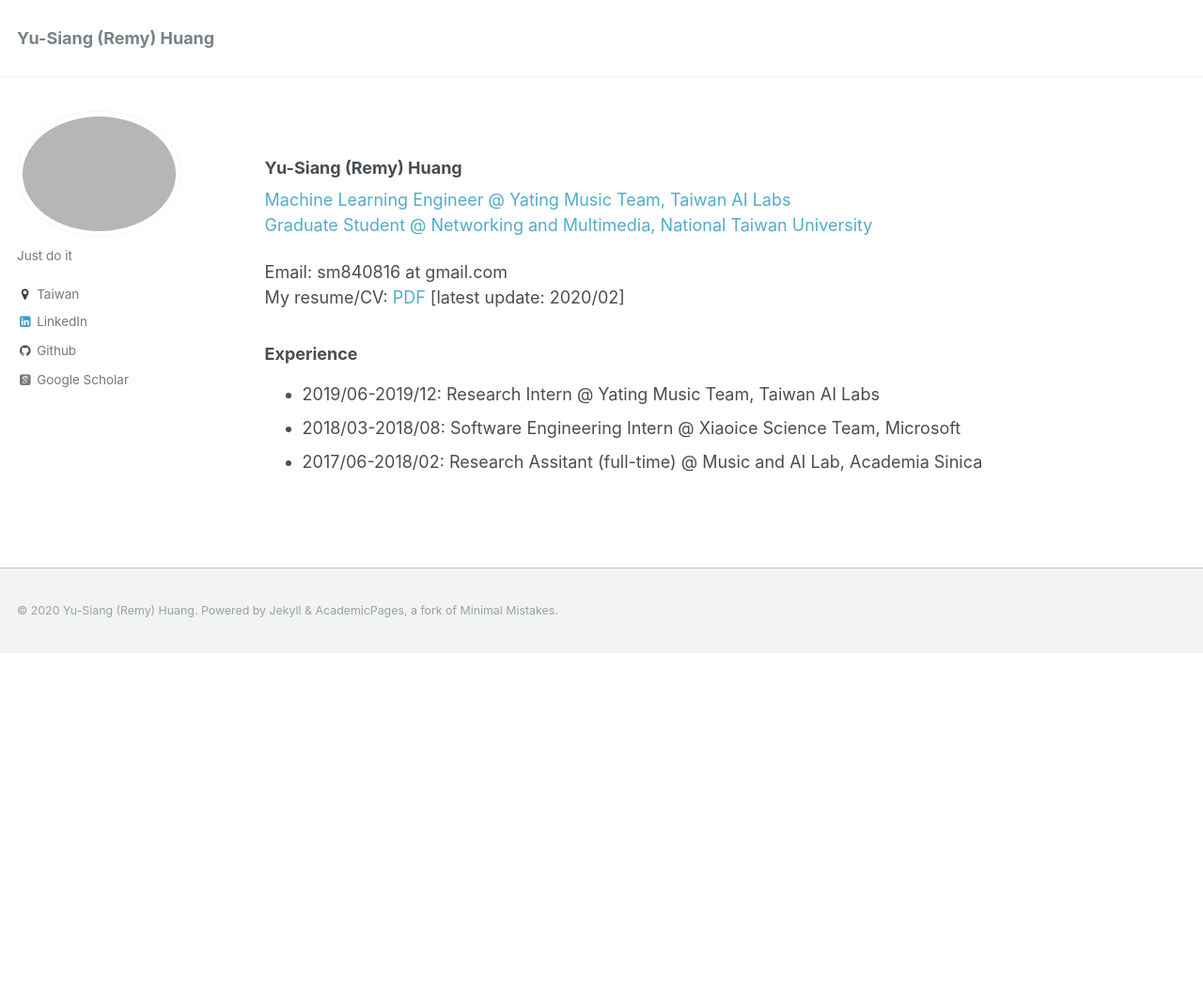
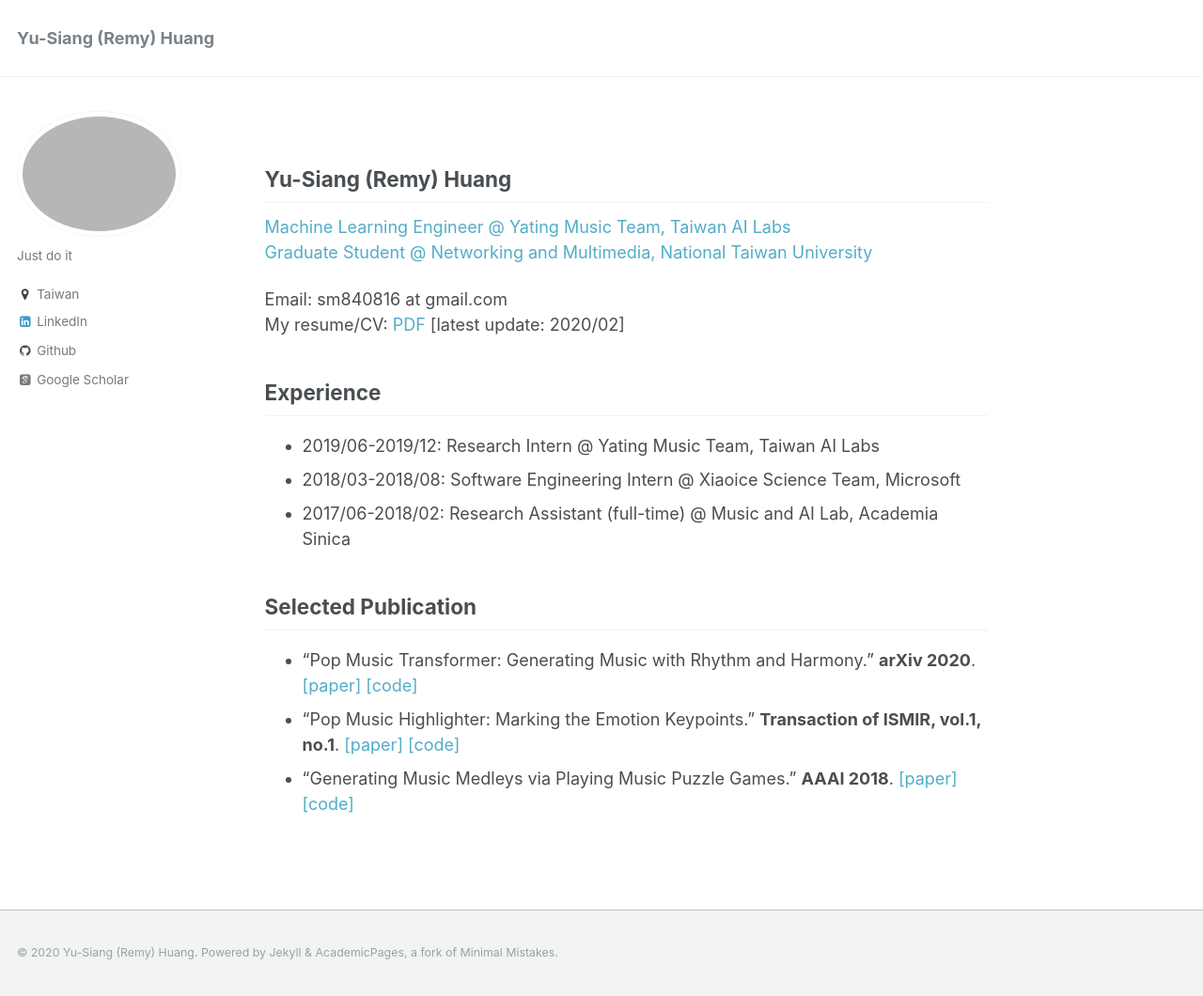
Before and after one commit to remyhuang/remyhuang.github.io, a Jekyll site: the page built from _pages/about.md, in a window 1280 px wide and 1060 px high. Shown: the whole window at 94% size. Built offline with Jekyll 4.4.1, drawn with Linux system fonts in a browser that asks for light colours; some web fonts are replaced.

Commit message:
Update about.md

```diff
--- a/_pages/about.md
+++ b/_pages/about.md
@@ -9,14 +9,19 @@ redirect_from:
 
 ---
 
-### Yu-Siang (Remy) Huang
+## Yu-Siang (Remy) Huang
 [Machine Learning Engineer @ Yating Music Team, Taiwan AI Labs](https://ailabs.tw/) <br />
 [Graduate Student @ Networking and Multimedia, National Taiwan University](https://www.inm.ntu.edu.tw/main.php) <br />
 
 Email: sm840816 at gmail.com <br />
 My resume/CV: [PDF](https://remyhuang.github.io/files/huang_cv.pdf) \[latest update: 2020/02\] <br />
 
-### Experience
+## Experience
 - 2019/06-2019/12: Research Intern @ Yating Music Team, Taiwan AI Labs
 - 2018/03-2018/08: Software Engineering Intern @ Xiaoice Science Team, Microsoft
-- 2017/06-2018/02: Research Assitant (full-time) @ Music and AI Lab, Academia Sinica
+- 2017/06-2018/02: Research Assistant (full-time) @ Music and AI Lab, Academia Sinica
+
+## Selected Publication
+- "Pop Music Transformer: Generating Music with Rhythm and Harmony." __arXiv 2020__. [\[paper\]](https://arxiv.org/abs/2002.00212) [\[code\]](https://github.com/YatingMusic/remi)
+- "Pop Music Highlighter: Marking the Emotion Keypoints." __Transaction of ISMIR, vol.1, no.1__. [\[paper\]](https://transactions.ismir.net/articles/10.5334/tismir.14/) [\[code\]](https://github.com/remyhuang/pop-music-highlighter)
+- "Generating Music Medleys via Playing Music Puzzle Games." __AAAI 2018__. [\[paper\]](https://aaai.org/ocs/index.php/AAAI/AAAI18/paper/view/16174) [\[code\]](https://github.com/remyhuang/music-puzzle-game)
```
